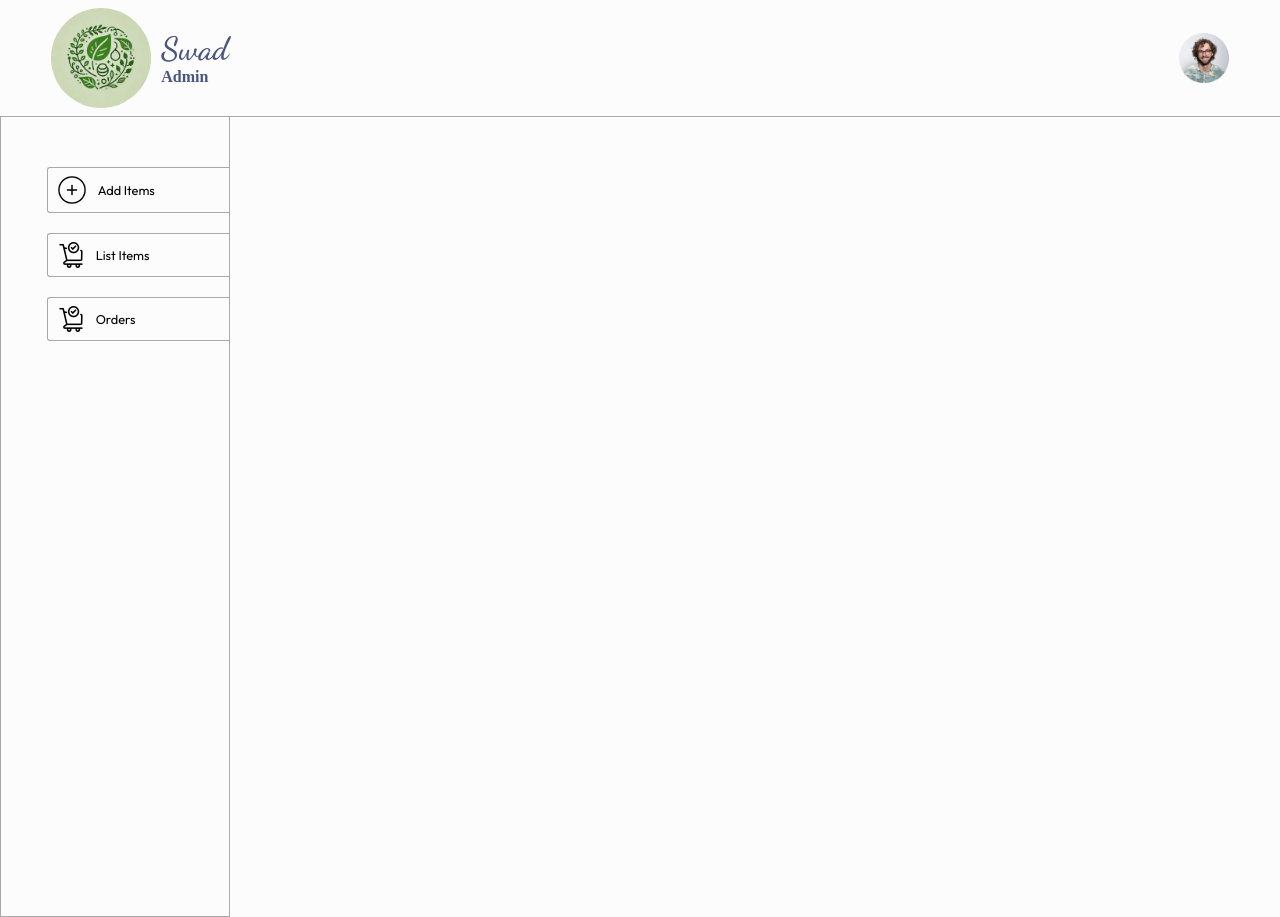
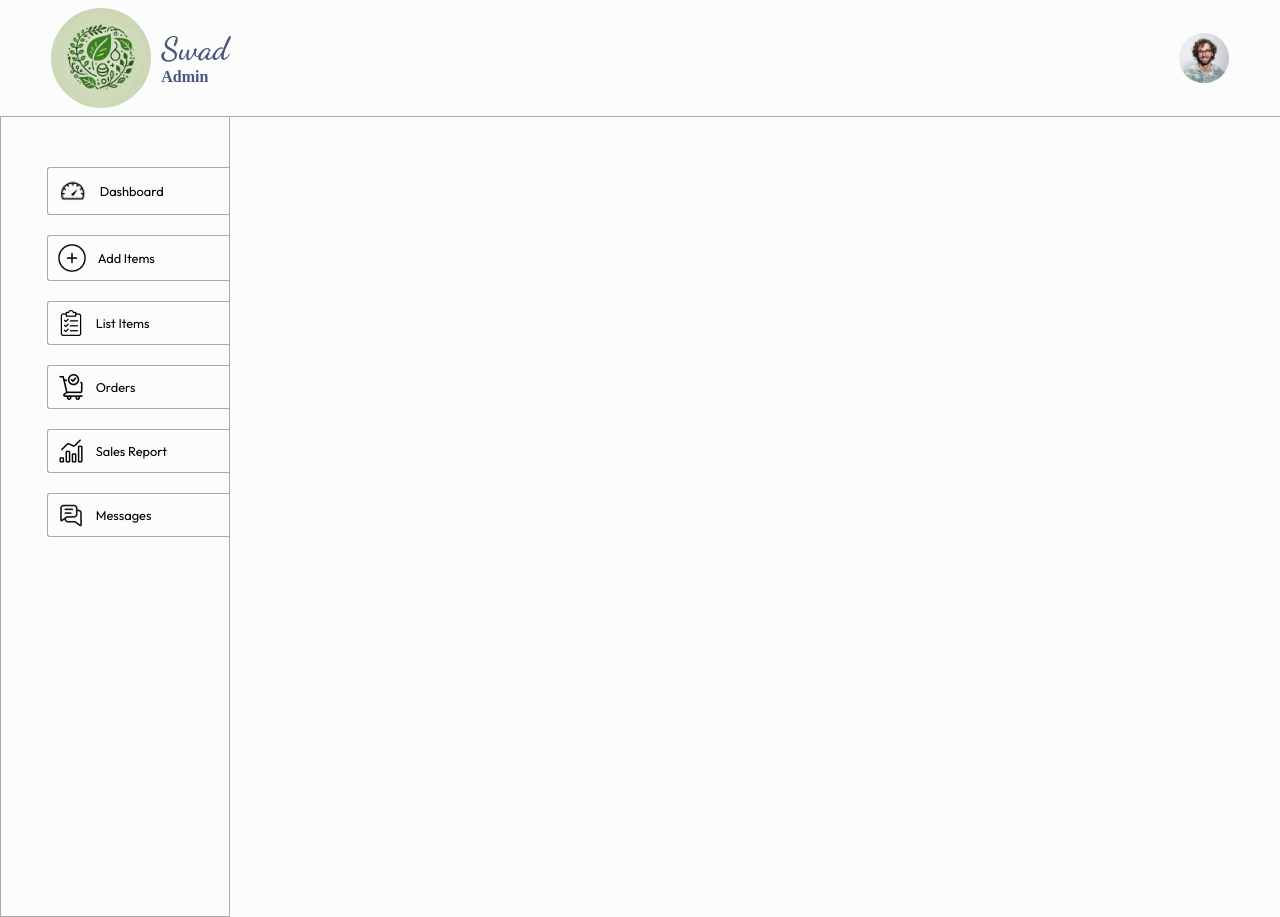
Before and after one commit to FlashSpeedie/Swad-v7, a React (Vite) app in the folder admin/: page / in a window 1280 px wide. Built offline with nearby package versions, Linux system fonts and the light colour scheme; a web font is replaced by a local one.

Commit message:
Update Sidebar.jsx

```diff
--- a/admin/src/components/Sidebar/Sidebar.jsx
+++ b/admin/src/components/Sidebar/Sidebar.jsx
@@ -8,17 +8,29 @@ const Sidebar = () => {
   return (
     <div className='sidebar'>
       <div className="sidebar-options">
+        <NavLink to='/dashboard' className="sidebar-option">
+            <img src={assets.dashboard_icon} alt="" />
+            <p>Dashboard</p>
+        </NavLink>
         <NavLink to='/add'className="sidebar-option">
           <img src={assets.add_icon} alt="" />
           <p>Add Items</p>
         </NavLink>
         <NavLink to='/list' className="sidebar-option">
-          <img src={assets.order_icon} alt="" />
+          <img src={assets.list_icon} alt="" />
           <p>List Items</p>
         </NavLink>
         <NavLink to='/orders' className="sidebar-option">
           <img src={assets.order_icon} alt="" />
           <p>Orders</p>
+        </NavLink>
+        <NavLink to='/sales' className="sidebar-option">
+          <img src={assets.report_icon} alt="" />
+          <p>Sales Report</p>
+        </NavLink>
+        <NavLink to='/message' className="sidebar-option">
+          <img src={assets.message_icon} alt="" />
+          <p>Messages</p>
         </NavLink>
       </div>
     </div>
```
